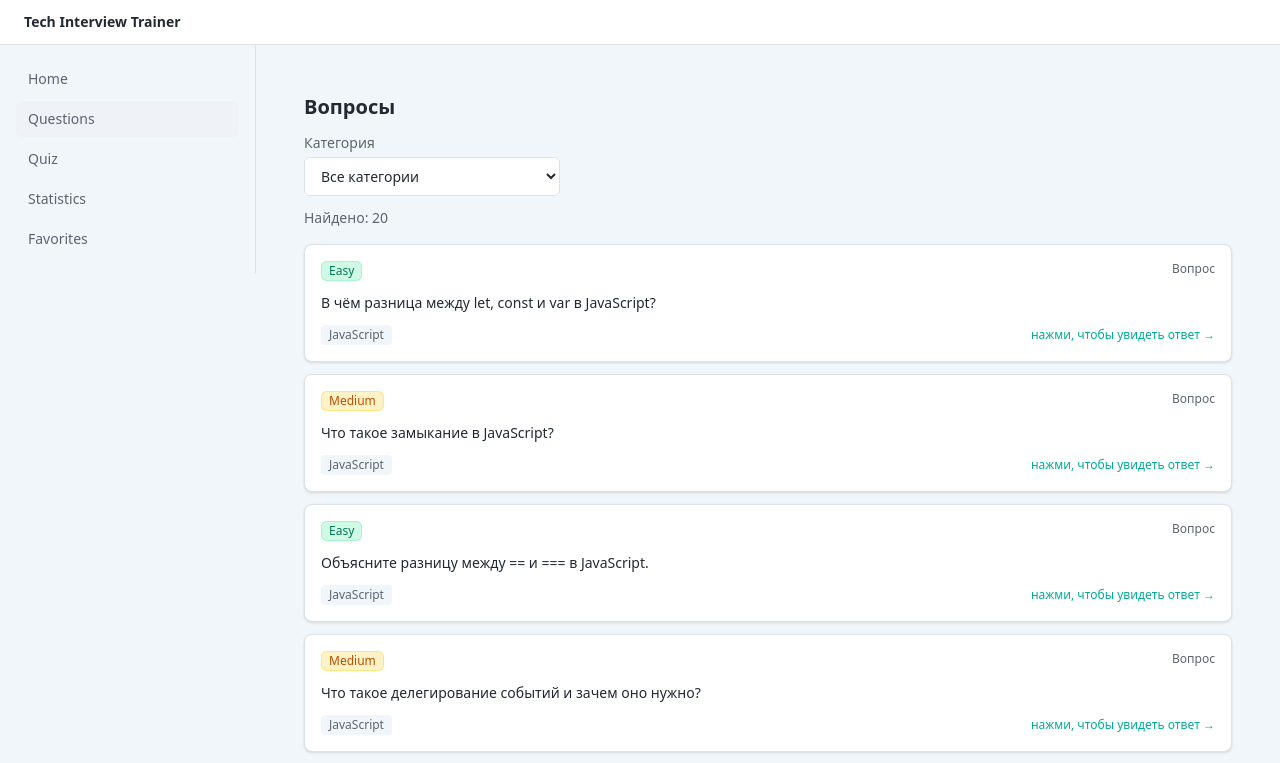
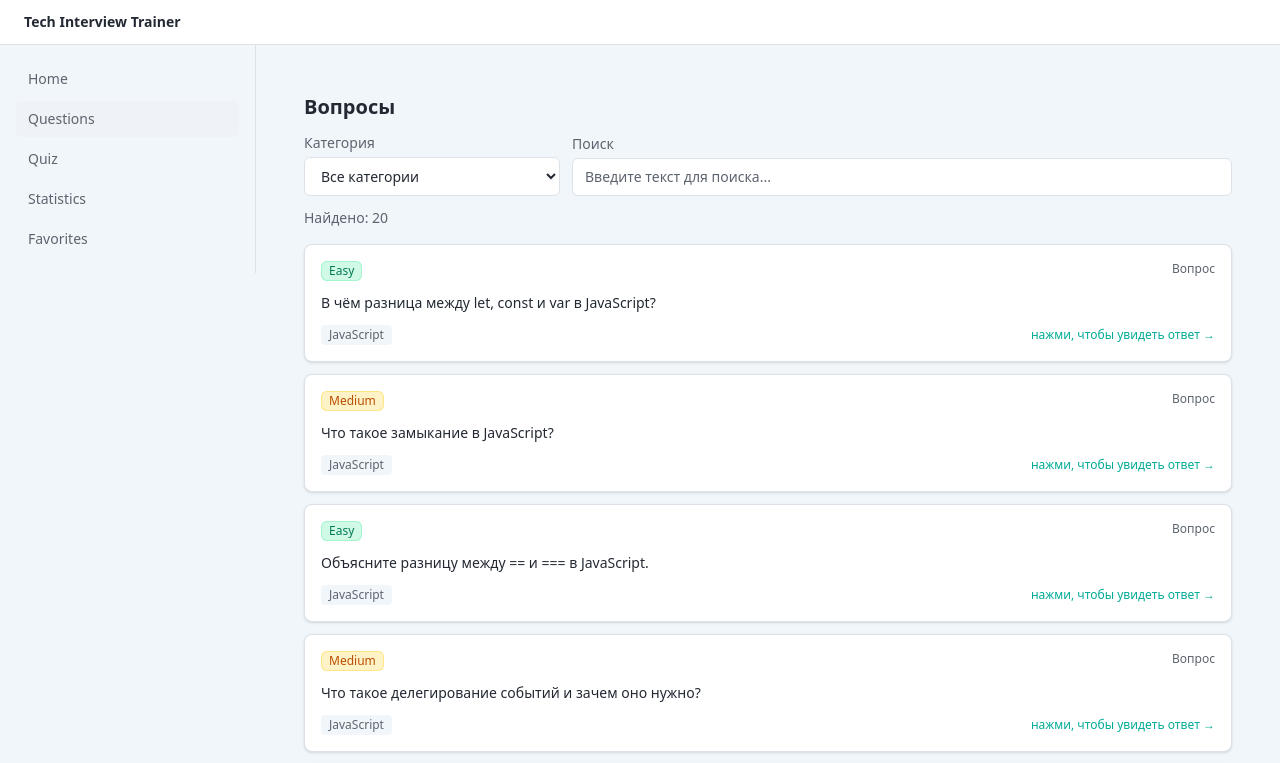
Before and after one commit to bukt0r/Final-Project-Tandem, a React (Vite) app in the folder app/: page /questions in a window 1280 px wide. Shown: the top 763 px of the page. Built offline with nearby package versions, Linux system fonts and the light colour scheme.

Commit message:
feat: add search with debounce and combined filtering

```diff
--- a/app/src/pages/QuestionsPage.tsx
+++ b/app/src/pages/QuestionsPage.tsx
@@ -2,28 +2,43 @@ import type { FC, ChangeEvent } from 'react'
 import { useState, useMemo, useCallback } from 'react'
 import { getQuestions, getCategories, getQuestionsByCategory } from '../entities/question/api/questionsApi'
 import { QuestionCard } from '../ui'
+import { useDebounce } from '../shared'
 
 const ALL_CATEGORIES = ''
+const SEARCH_DEBOUNCE_MS = 300
 
 const QuestionsPage: FC = () => {
   const [selectedCategory, setSelectedCategory] = useState(ALL_CATEGORIES)
+  const [searchInput, setSearchInput] = useState('')
+  const debouncedSearch = useDebounce(searchInput, SEARCH_DEBOUNCE_MS)
 
   const categories = useMemo(() => getCategories(), [])
 
-  const questions = useMemo(
-    () => (selectedCategory === ALL_CATEGORIES ? getQuestions() : getQuestionsByCategory(selectedCategory)),
-    [selectedCategory],
-  )
+  const questions = useMemo(() => {
+    const base = selectedCategory === ALL_CATEGORIES
+      ? getQuestions()
+      : getQuestionsByCategory(selectedCategory)
+
+    const query = debouncedSearch.trim().toLowerCase()
+    if (query.length === 0) return base
+
+    return base.filter((q) => q.question.toLowerCase().includes(query))
+  }, [selectedCategory, debouncedSearch])
 
   const handleCategoryChange = useCallback((e: ChangeEvent<HTMLSelectElement>): void => {
     setSelectedCategory(e.target.value)
+  }, [])
+
+  const handleSearchChange = useCallback((e: ChangeEvent<HTMLInputElement>): void => {
+    setSearchInput(e.target.value)
   }, [])
 
   return (
     <section className="px-4 py-6">
       <h1 className="text-xl font-semibold text-app-text">Вопросы</h1>
 
-      <div className="mt-3">
+      <div className="mt-3 flex flex-col gap-3 sm:flex-row sm:items-end">
+        <div className="sm:w-64">
           <label htmlFor="category-filter" className="block text-sm font-medium text-app-text-muted">
             Категория
           </label>
@@ -31,13 +46,28 @@ const QuestionsPage: FC = () => {
             id="category-filter"
             value={selectedCategory}
             onChange={handleCategoryChange}
-          className="mt-1 w-full rounded-md border border-app-border bg-app-surface px-3 py-2 text-sm text-app-text focus:border-app-accent focus:outline-none focus:ring-1 focus:ring-app-accent sm:w-64"
+            className="mt-1 w-full rounded-md border border-app-border bg-app-surface px-3 py-2 text-sm text-app-text focus:border-app-accent focus:outline-none focus:ring-1 focus:ring-app-accent"
           >
             <option value={ALL_CATEGORIES}>Все категории</option>
             {categories.map((cat) => (
               <option key={cat} value={cat}>{cat}</option>
             ))}
           </select>
+        </div>
+
+        <div className="flex-1">
+          <label htmlFor="search-input" className="block text-sm font-medium text-app-text-muted">
+            Поиск
+          </label>
+          <input
+            id="search-input"
+            type="text"
+            value={searchInput}
+            onChange={handleSearchChange}
+            placeholder="Введите текст для поиска..."
+            className="mt-1 w-full rounded-md border border-app-border bg-app-surface px-3 py-2 text-sm text-app-text placeholder:text-app-text-muted focus:border-app-accent focus:outline-none focus:ring-1 focus:ring-app-accent"
+          />
+        </div>
       </div>
 
       <p className="mt-3 text-sm text-app-text-muted">
--- a/app/src/shared/index.ts
+++ b/app/src/shared/index.ts
@@ -2,3 +2,5 @@ export type NonEmptyArray<T> = readonly [T, ...T[]]
 
 export const isNonEmptyArray = <T>(value: readonly T[]): value is NonEmptyArray<T> =>
   value.length > 0
+
+export { useDebounce } from './useDebounce'
--- /dev/null
+++ b/app/src/shared/useDebounce.ts
@@ -0,0 +1,17 @@
+import { useState, useEffect } from 'react'
+
+export function useDebounce<T>(value: T, delayMs: number): T {
+  const [debouncedValue, setDebouncedValue] = useState(value)
+
+  useEffect(() => {
+    const timer = setTimeout(() => {
+      setDebouncedValue(value)
+    }, delayMs)
+
+    return () => {
+      clearTimeout(timer)
+    }
+  }, [value, delayMs])
+
+  return debouncedValue
+}
```
Lines whose indentation alone changed are shown as unchanged.
